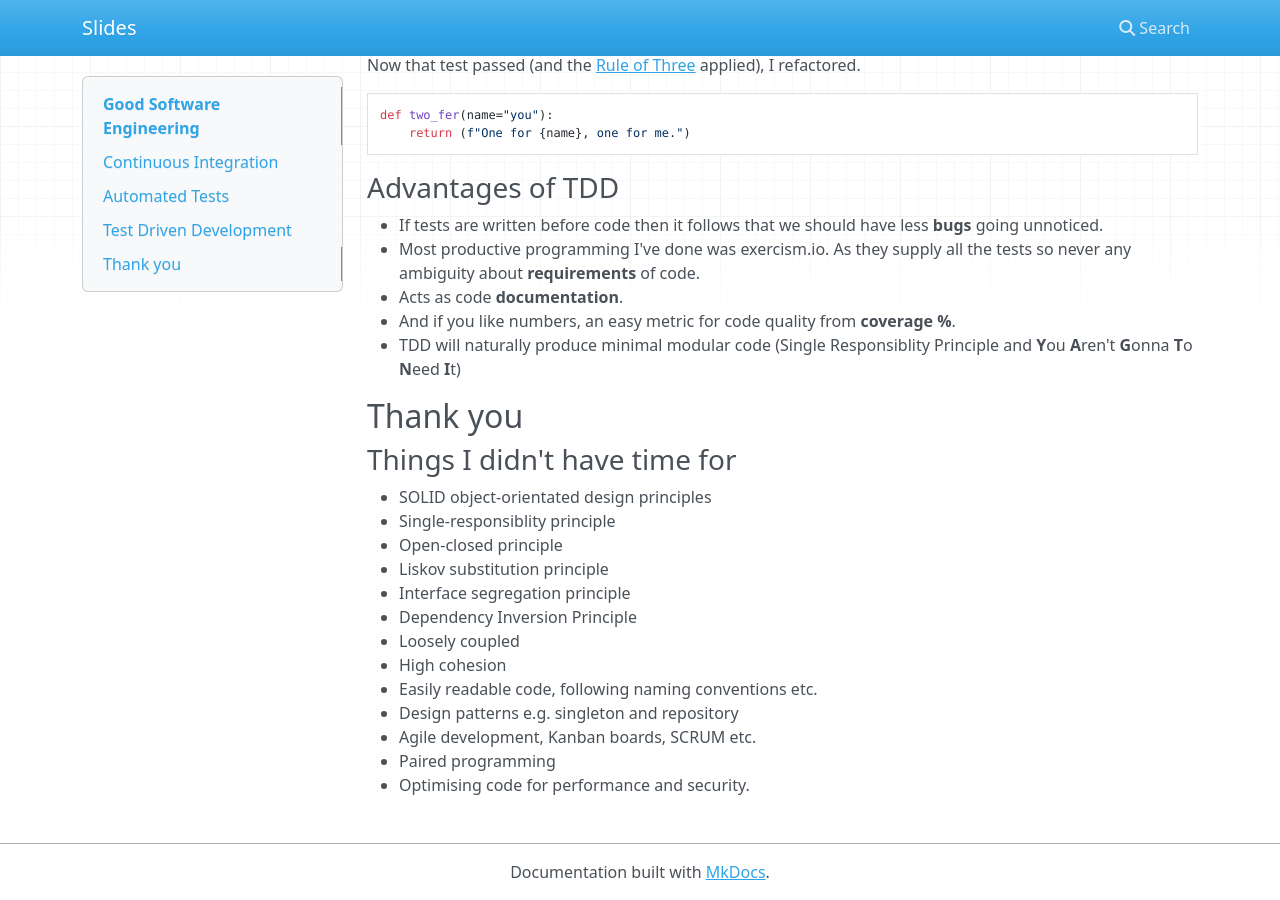
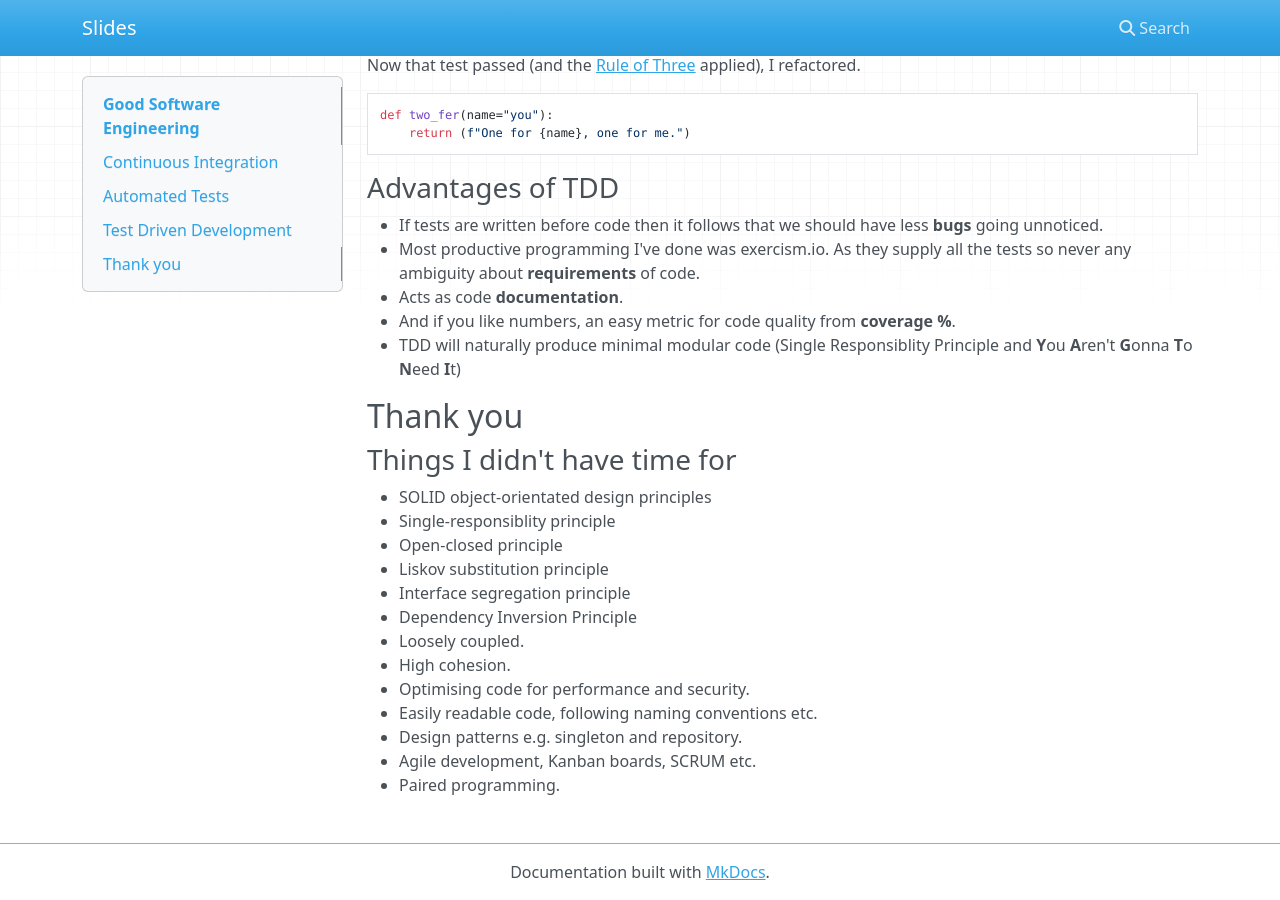
Before and after one commit to datamel/slides, an MkDocs documentation site: the page built from docs/index.md, in a window 1280 px wide and 900 px high, scrolled down 3719 px. Built offline with MkDocs 1.6.1, drawn with Linux system fonts in a browser that asks for light colours; nearby versions of some CDN libraries.

```diff
--- a/docs/index.md
+++ b/docs/index.md
@@ -144,10 +144,10 @@ def two_fer(name="you"):
   - Liskov substitution principle
   - Interface segregation principle
   - Dependency Inversion Principle
-- Loosely coupled
-- High cohesion
+- Loosely coupled.
+- High cohesion.
+- Optimising code for performance and security.
 - Easily readable code, following naming conventions etc.
-- Design patterns e.g. singleton and repository
+- Design patterns e.g. singleton and repository.
 - Agile development, Kanban boards, SCRUM etc.
-- Paired programming
-- Optimising code for performance and security.
+- Paired programming.
```
